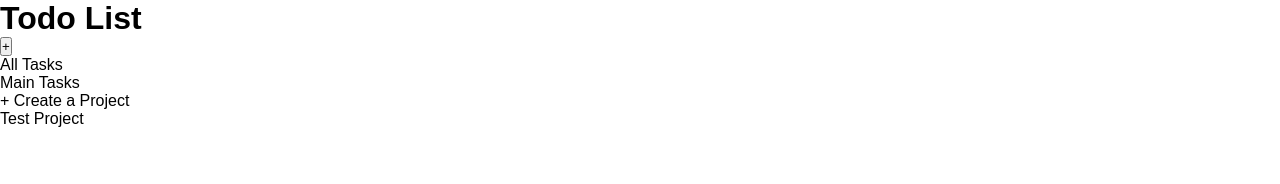
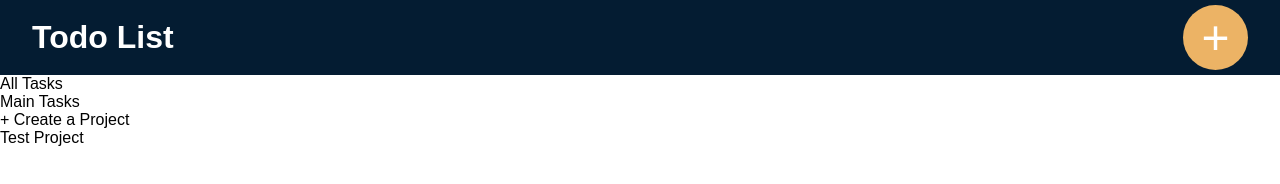
Before and after one commit to JohnServo24/todo-list, a website built with webpack: page src/template.html in a window 1280 px wide. Built offline with nearby package versions, Linux system fonts and the light colour scheme.

Commit message:
finished header

```diff
--- a/src/styles/main.scss
+++ b/src/styles/main.scss
@@ -4,6 +4,7 @@ $accent-color: #064663;
 $important-color: #ECB365;
 $highprio-color: #A10035;
 $medprio-color: #FFE7BF;
+$text-color: #FFF;
 
 * {
     margin: 0;
@@ -15,3 +16,25 @@ $medprio-color: #FFE7BF;
 body, html {
     height: 100vh;
 }
+
+.header {
+    display: flex;
+    justify-content: space-between;
+    align-items: center;
+
+    padding: 0.3rem 2rem;
+    background-color: $primary-color;
+
+    &__title, &__button {
+        color: $text-color;
+    }
+
+    &__button {
+        width: 65px;
+        height: 65px;
+        font-size: 3rem;
+        border-radius: 50%;
+        border: 0;
+        background-color: $important-color;
+    }
+}
```
Also changed, not shown: dist/main.js, 1 other file.
